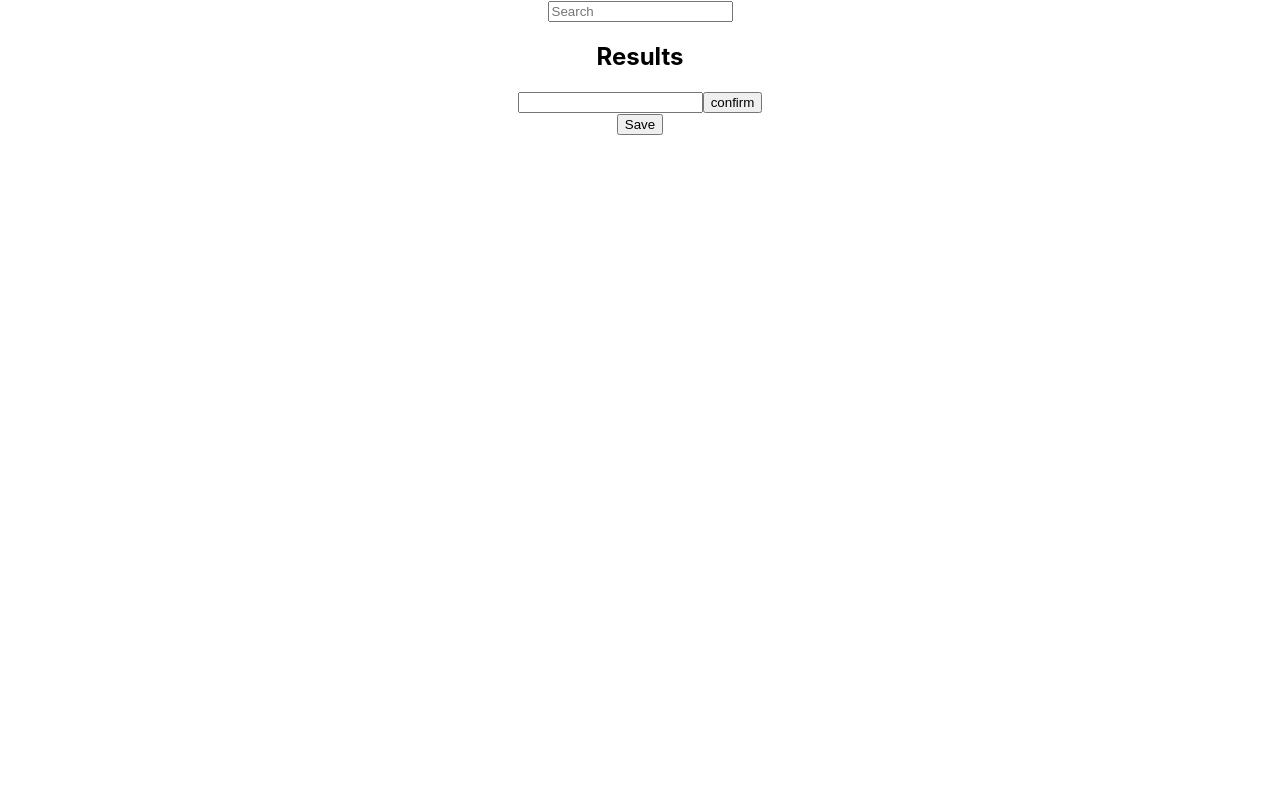
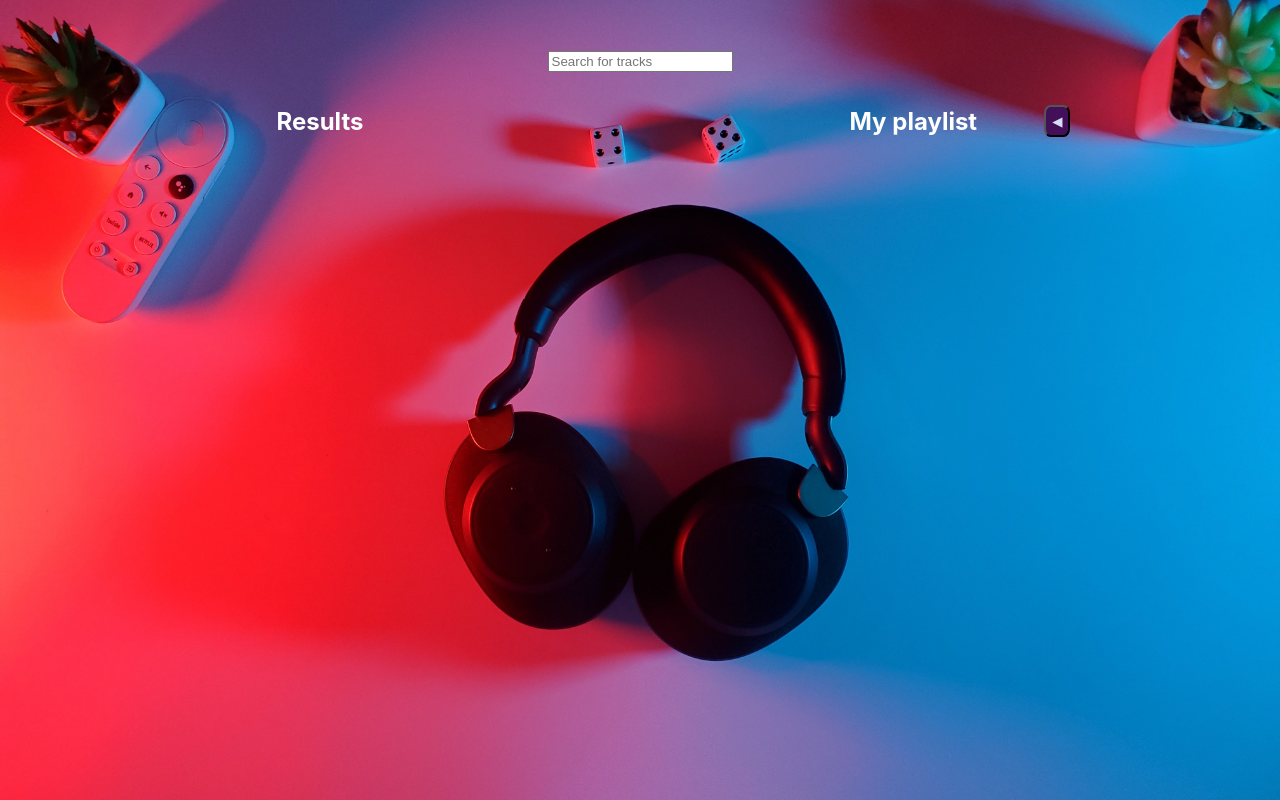
Before and after one commit to Raigen93/jammming, a React (Create React App) app: page / in a window 1280 px wide. Built offline with nearby package versions, Linux system fonts and the light colour scheme.

Commit message:
add styling

```diff
--- a/src/components/App/App.js
+++ b/src/components/App/App.js
@@ -28,7 +28,7 @@ function App() {
     uri: "0041"
   }];
 
-  const [playListName, setPlayListName] = useState('');
+  const [playListName, setPlayListName] = useState('My playlist');
   const [playList, setPlayList] = useState([]);
   const [searchResults, setSearchResults] = useState([]);
   const [search, setSearch] = useState('');
@@ -70,30 +70,59 @@ function App() {
 }
 
   useEffect(() => {
+    if(playList.length > 0) {
+      document.getElementById('saveButton').style.display="flex";
+    } else {
+      document.getElementById('saveButton').style.display="none";
+    }
+  }, [playList])
+
+  useEffect(() => {
     if(search !== ''){
       Spotify.search(search).then(setSearchResults);
+    } else {
+      setSearchResults([]);
     }
   }, [search])
 
   return (
     <div className="App">
-      <div>
-        <SearchBar func={searchTrack} search={search}/>
-        <div className='results'>
-          <SearchResults searchResults={searchResults} func={addToPlayList} addButton={true}/>
+
+      <SearchBar func={searchTrack} search={search}/>
+
+      <div className="main">
+        <section>
+          <div className="pageSection">
+            <div className='results'>
+            <SearchResults searchResults={searchResults} func={addToPlayList} addButton={true} className="searchResults"/>
+            </div>
+          </div>
+
+        </section>
+
+        <section >
+          <div className="pageSection">
+            <span className='container'>
+            <h2>{playListName}</h2>
+            <button id="dropButton"className='dropdown'> ◀ </button>
+          </span>
+
+            <span style={{display: 'none'}}>
+              <form onSubmit={handleNameChange}>
+                <input type="text" name="newName" placeholder={playListName}/>
+                <button type='submit'>rename</button>
+              </form>
+
+            </span>
+        <div>
+          <Tracklist className="playList" trackList={playList} addButton={false} func={removeFromPlayList}/>
+            <button id="saveButton" style={{display: 'none', height: "25px", margin: 'auto'}} onClick={saveListToUser}> Save Playlist </button>
         </div>
 
-      </div>
-        <h2>{playListName}</h2>
-        <span>
-          <form onSubmit={handleNameChange}>
-            <input type="text" name="newName" placeholder={playListName}/>
-            <button type='submit'>confirm</button>
-          </form>
-        </span>
-        <button onClick={saveListToUser}> Save </button>
+          </div>
 
-        <Tracklist trackList={playList} addButton={false} func={removeFromPlayList}/>
+        </section>
+        </div>
     </div>
   );
 }
--- a/src/components/SearchBar/SearchBar.js
+++ b/src/components/SearchBar/SearchBar.js
@@ -5,8 +5,8 @@ import Tracklist from "../TrackList/Tracklist";
 export default function SearchBar( {func, search} ) {
 
     return (
-        <div>
-            <input type="text" placeholder="Search" onChange={func} value={search}/>
+        <div className="searchBar">
+            <input type="text" placeholder="Search for tracks" onChange={func} value={search}/>
         </div>
     );
 }
--- a/src/components/SearchResults/SearchResults.js
+++ b/src/components/SearchResults/SearchResults.js
@@ -4,10 +4,12 @@ import Tracklist from "../TrackList/Tracklist";
  const SearchResult = ( {searchResults, func, addButton} ) => {
 
     return (
-        <div className="searchResults">
-            <h2>Results</h2>
+        <>
+        <h2>Results</h2>
+        <div>
          <Tracklist trackList={searchResults} func={func} addButton={addButton}/>
         </div>
+        </>
     );
 }
 export default SearchResult;
--- a/src/components/Track/Track.js
+++ b/src/components/Track/Track.js
@@ -4,18 +4,18 @@ export default function Track( {track, func, addButton} ) {
 
     let button;
     if(addButton === true) {
-        button = <button onClick={func} value={track.id}>+</button> ;
+        button = <button className="button" onClick={func} value={track.id}>+</button> ;
     } else {
-        button = <button onClick={func} value={track.id}>-</button>
+        button = <button className="button" onClick={func} value={track.id}>-</button>
     }
     return (
-        <div>
-            <span> { track.track } </span>
-            <span> { track.artist } </span>
-            <span> { track.album } </span>
-
+        <div className="track">
+         <div >
+            <span> { track.name } by {track.artist}</span>
+        </div>
             {button}
         </div>
+
     );
 
 }
--- a/src/components/util/Spotify.js
+++ b/src/components/util/Spotify.js
@@ -1,4 +1,5 @@
 
+const clientSecret = 'dfe7554a6eed4247acd5cd9f66fd4d77';
 let accessToken;
 
 const Spotify = {
--- a/src/index.css
+++ b/src/index.css
@@ -7,7 +7,95 @@ body {
   -moz-osx-font-smoothing: grayscale;
 }
 
+::-webkit-scrollbar {
+  width: 12px;
+}
+
+/* Track */
+::-webkit-scrollbar-track {
+  -webkit-box-shadow: inset 0 0 6px rgba(0,0,0,0.3);
+  -webkit-border-radius: 10px;
+  border-radius: 10px;
+}
+
+/* Handle */
+::-webkit-scrollbar-thumb {
+  -webkit-border-radius: 10px;
+  border-radius: 10px;
+  background: rgba(250,0,0,0.8);
+  -webkit-box-shadow: inset 0 0 6px rgba(0,0,0,0.5);
+}
+
+.App {
+  margin: auto;
+  background-image: url("./jammmingBackground.jpg");
+  background-position: center;
+  background-repeat: no-repeat;
+  background-size: cover;
+  width: 100vw;
+  height: 100vh;
+  overflow-y: hidden;
+  color:white;
+}
+
+.first-color {
+	background: #d5def5;
+}
+
+.second-color {
+	background: #8594e4;
+}
+
+.third-color {
+	background: #6643b5;
+}
+
+.fourth-color {
+	background: #430f58;
+}
+
+button {
+  background: #430f58;
+  color:#d5def5;
+  height: 2rem;
+  border-radius: 25%;
+}
+
 code {
   font-family: source-code-pro, Menlo, Monaco, Consolas, 'Courier New',
     monospace;
 }
+
+section {
+  width: 45%;
+  margin: 15px 10px;
+  overflow-y: scroll;
+  max-height: 500px;
+}
+
+.container {
+  margin: auto;
+  display: flex;
+  justify-content: space-around;
+  align-items: center;
+  width: 50%;
+}
+
+.main {
+  display: flex;
+  justify-content: space-around;
+}
+
+.searchBar {
+  margin-top: 50px;
+}
+
+.track {
+  display: flex;
+  justify-content: space-between;
+  margin: 5px;
+  padding: 5px;
+  background: #d5def5;
+  color: #6643b5;
+  border-radius: 25px;
+}
```
Also changed, not shown: src/jammmingBackground.jpg (added).
